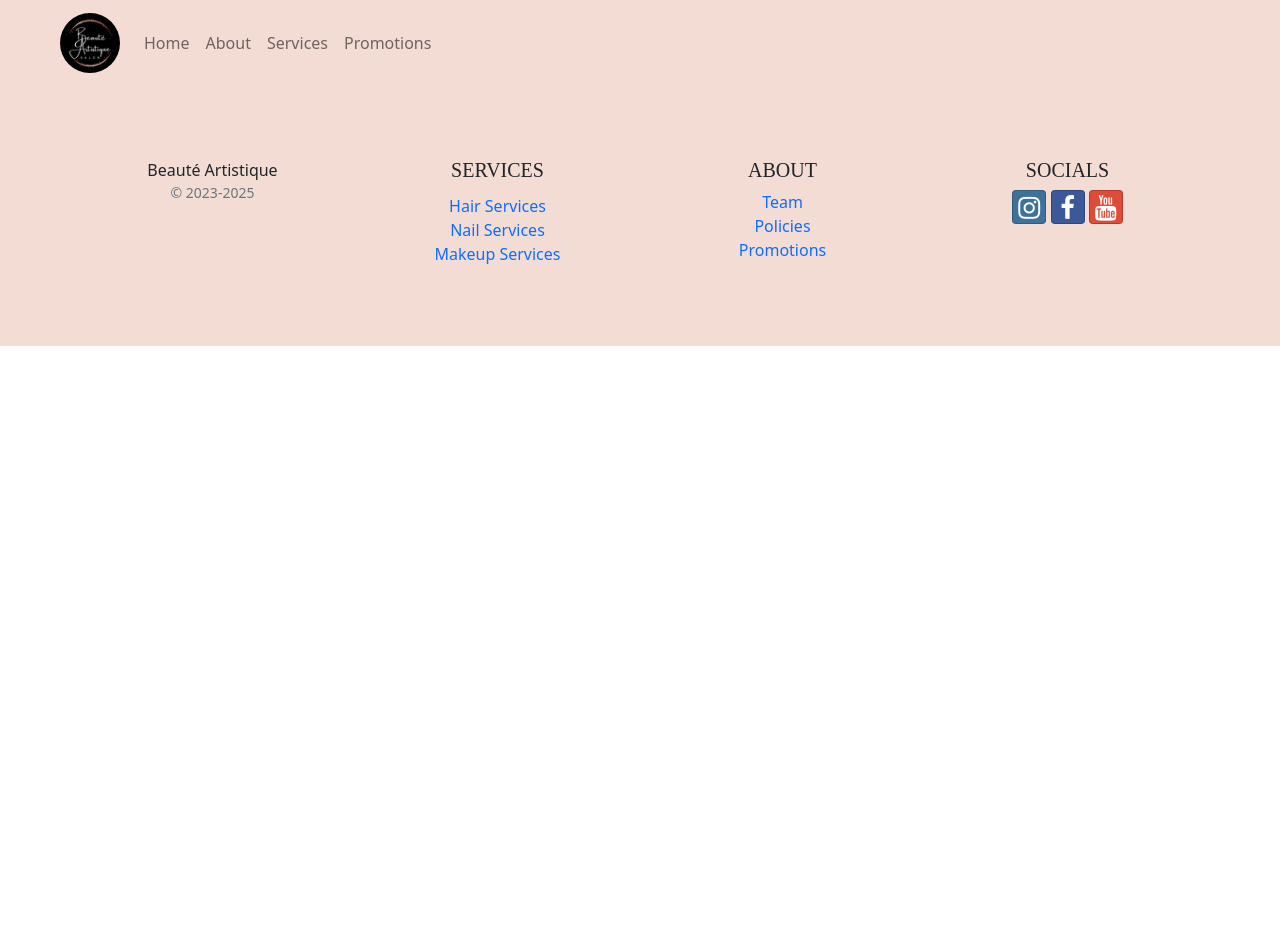
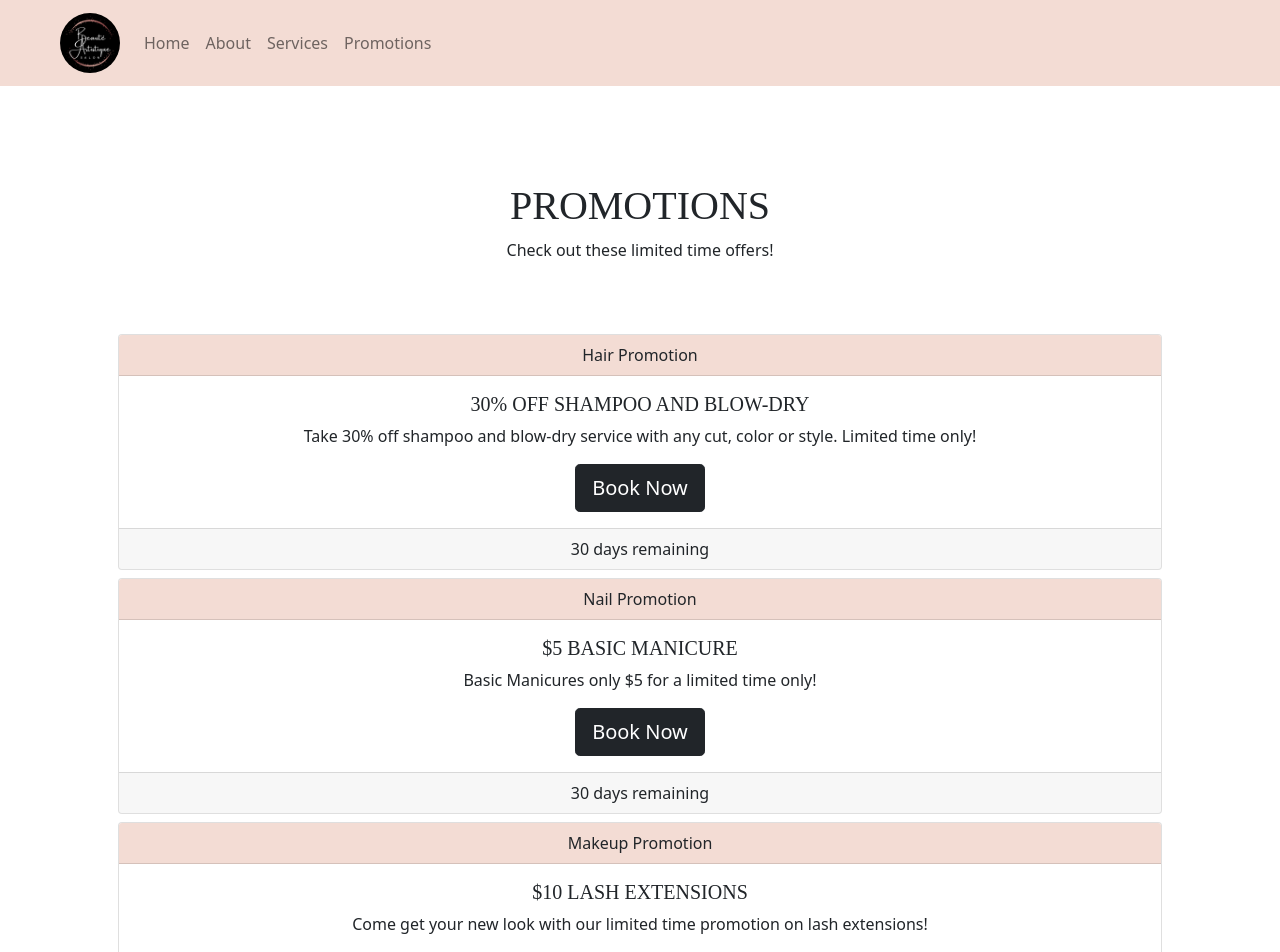
Before and after one commit to kpatterson23/hair-salon-react, a React (Create React App) app: page /promotions in a window 1280 px wide. Shown: the top 952 px of the page. Before the commit the page ends 800 px from the top, so only its background shows below. Built offline with nearby package versions, Linux system fonts and the light colour scheme.

Commit message:
Promotions page and PromoCards

```diff
--- a/src/App.js
+++ b/src/App.js
@@ -4,8 +4,8 @@ import Header from "./components/Header";
 import Footer from "./components/Footer";
 import HomePage from "./pages/HomePage";
 import AboutPage from "./pages/AboutPage";
+import ServicesPage from "./pages/ServicesPage";
 import PromotionsPage from "./pages/PromotionsPage";
-import ServicesPage from "./pages/ServicesPage";
 
 function App() {
   return (
@@ -14,8 +14,8 @@ function App() {
       <Routes>
         <Route path="/" element={<HomePage />} />
         <Route path='/about' element={<AboutPage />} />
-        {/* <Route path='/promotions' element={<PromotionsPage />} /> */}
         <Route path='/services' element={<ServicesPage />} />
+        <Route path='/promotions' element={<PromotionsPage />} />
       </Routes>
       <Footer />
     </div>
--- a/src/components/Footer.js
+++ b/src/components/Footer.js
@@ -34,7 +34,7 @@ const Footer = () => {
                 <Link to="/">Policies</Link>
               </li>
               <li>
-                <Link to="/">Promotions</Link>
+                <Link to="/promotions">Promotions</Link>
               </li>
             </ul>
           </Col>
--- a/src/components/Header.js
+++ b/src/components/Header.js
@@ -40,7 +40,7 @@ const Header = () => {
 							<NavLink href="/services">Services</NavLink>
 						</NavItem>
             <NavItem>
-							<NavLink href="/">Promotions</NavLink>
+							<NavLink href="/promotions">Promotions</NavLink>
 						</NavItem>
 					</Nav>
 				</Collapse>
--- /dev/null
+++ b/src/components/PromoCards.js
@@ -0,0 +1,79 @@
+import {
+  Container,
+  Row,
+  Col,
+  Card,
+  CardHeader,
+  CardBody,
+  CardFooter,
+  CardTitle,
+  CardText,
+  Button,
+} from "reactstrap";
+
+const PromoCards = () => {
+  return (
+    <div>
+      {/* Promotions Title */}
+      <Container className="p-5">
+        <Row>
+          <Col className="py-5 text-center">
+            <h1>Promotions</h1>
+            <p>Check out these limited time offers!</p>
+          </Col>
+        </Row>
+
+        {/* Promotion Cards */}
+        <Card className="my-2">
+          <CardHeader style={{ backgroundColor: "#f3dcd4" }}>
+            Hair Promotion
+          </CardHeader>
+          <CardBody>
+            <CardTitle tag="h5">30% off Shampoo and Blow-dry</CardTitle>
+            <CardText>
+              Take 30% off shampoo and blow-dry service with any cut, color or
+              style. Limited time only!
+            </CardText>
+            <Button type="submit" color="dark" className="btn-lg">
+              Book Now
+            </Button>
+          </CardBody>
+          <CardFooter>30 days remaining</CardFooter>
+        </Card>
+        <Card className="my-2">
+          <CardHeader style={{ backgroundColor: "#f3dcd4" }}>
+            Nail Promotion
+          </CardHeader>
+          <CardBody>
+            <CardTitle tag="h5">$5 Basic Manicure</CardTitle>
+            <CardText>
+              Basic Manicures only $5 for a limited time only!
+            </CardText>
+            <Button type="submit" color="dark" className="btn-lg">
+              Book Now
+            </Button>
+          </CardBody>
+          <CardFooter>30 days remaining</CardFooter>
+        </Card>
+        <Card className="my-2">
+          <CardHeader style={{ backgroundColor: "#f3dcd4" }}>
+            Makeup Promotion
+          </CardHeader>
+          <CardBody>
+            <CardTitle tag="h5">$10 Lash Extensions</CardTitle>
+            <CardText>
+              Come get your new look with our limited time promotion on lash
+              extensions!
+            </CardText>
+            <Button type="submit" color="dark" className="btn-lg">
+              Book Now
+            </Button>
+          </CardBody>
+          <CardFooter>30 days remaining</CardFooter>
+        </Card>
+      </Container>
+    </div>
+  );
+};
+
+export default PromoCards;
--- a/src/pages/PromotionsPage.js
+++ b/src/pages/PromotionsPage.js
@@ -0,0 +1,13 @@
+import PromoCards from "../components/PromoCards";
+
+import React from "react";
+
+const PromotionsPage = () => {
+  return (
+    <div>
+      <PromoCards />
+    </div>
+  );
+};
+
+export default PromotionsPage;
```
Also changed, not shown: src/pages/ServicesPage.js (+5 -7 lines).
